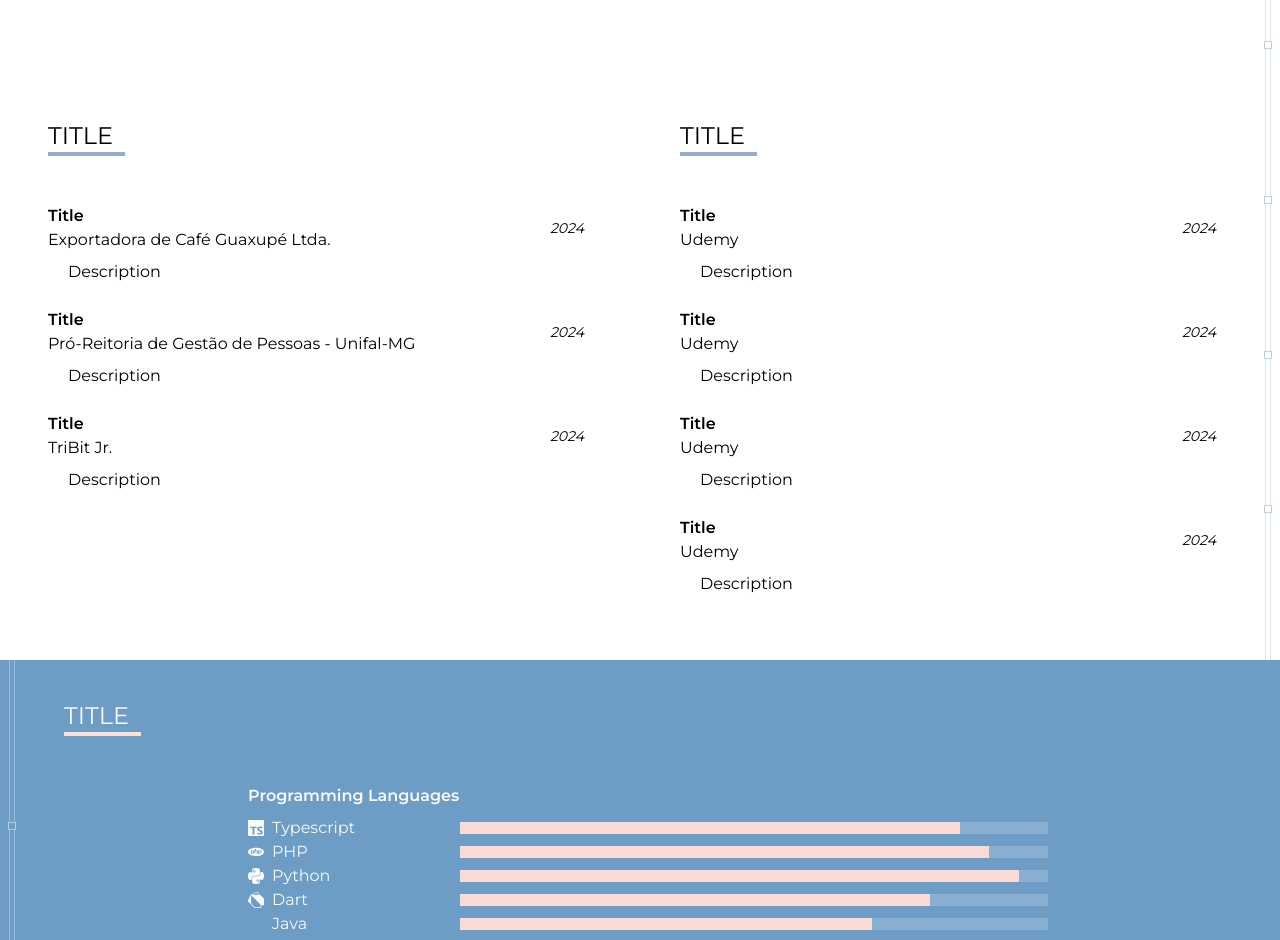
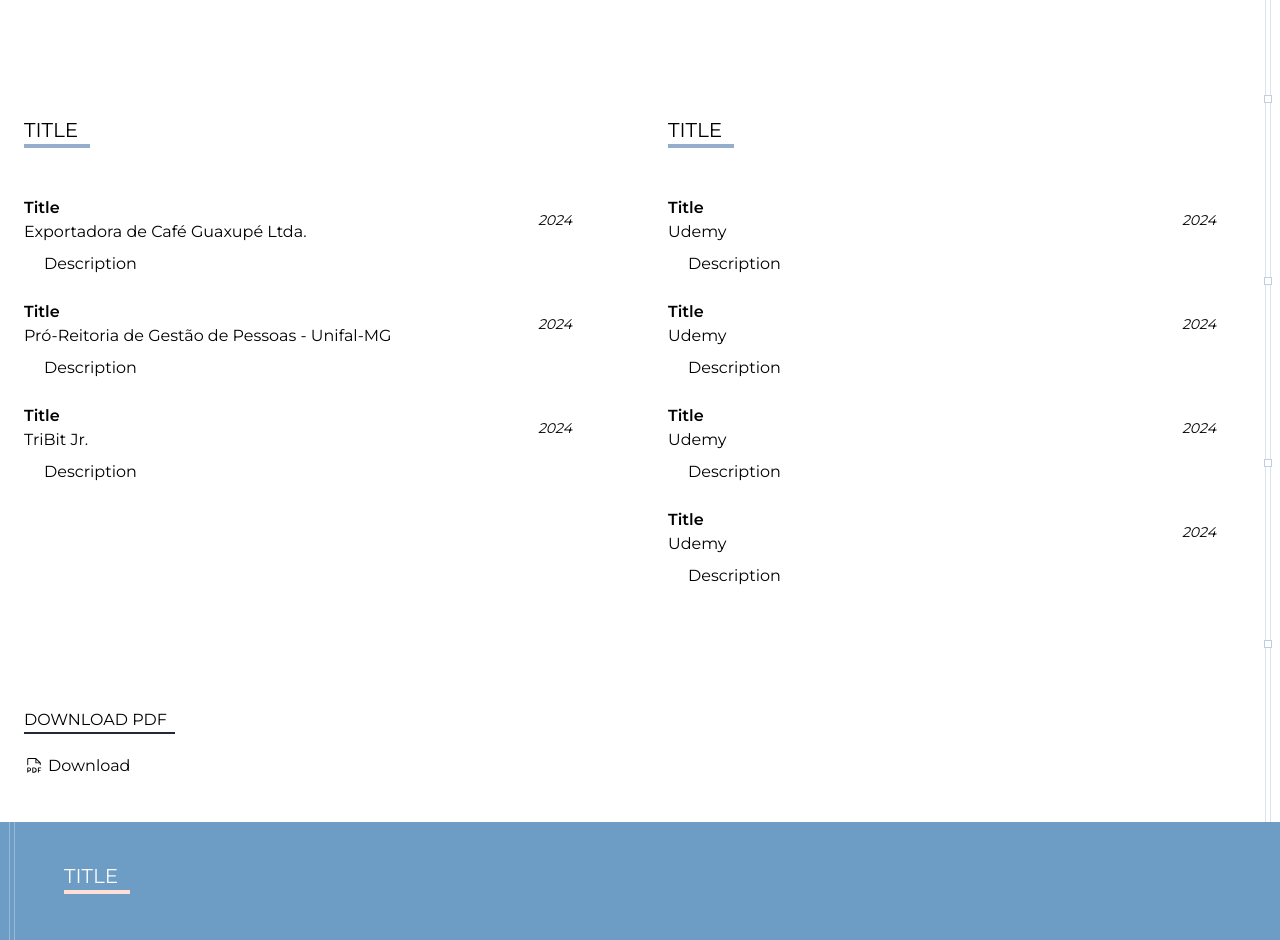
Before and after one commit to wendellavila/portfolio_next, a Next.js app: page /en in a window 1280 px wide. Shown: the part 1860-2800 px from the top of the page. Built offline with nearby package versions, Linux system fonts and the light colour scheme; some icons are missing; what tailwindcss-animated would draw is missing.

Commit message:
feat: Added download button to CV Section

```diff
--- a/src/app/[lang]/(cv)/CvSection.tsx
+++ b/src/app/[lang]/(cv)/CvSection.tsx
@@ -5,6 +5,7 @@ import { SectionProps } from '@/typing/props';
 import { VerticalNav } from '@/components/VerticalNav';
 import { CvSubSection } from './CvSubSection';
 import { useInView } from '@/utils/hooks';
+import { DownloadCV } from './DownloadCV';
 
 export function CvSection(props: SectionProps) {
   const { componentRef, items } = props;
@@ -23,11 +24,10 @@ export function CvSection(props: SectionProps) {
       id="education-experience"
       className="min-h-screen flex flex-row bg-white"
     >
+      <div className="grow flex flex-col pt-2 pb-10 px-6 md:pr-0">
         <div
-        className={`grow pt-2 pb-10 px-6 md:pl-12 md:pr-0 ${
-          animate ? 'visible' : 'hidden'
-        }
-        inline-grid gap-24 lg:grid-cols-2`}
+          className={`inline-grid gap-24 mb-24 lg:grid-cols-2
+          ${animate ? 'visible' : 'hidden'}`}
         >
           <CvSubSection
             subsection="education"
@@ -46,6 +46,12 @@ export function CvSection(props: SectionProps) {
             className="order-4 animate-fade-left"
           />
         </div>
+        <div className="flex flex-col 2xl:items-center">
+          <DownloadCV
+            className={`animate-fade-right ${animate ? 'visible' : 'hidden'}`}
+          />
+        </div>
+      </div>
       <VerticalNav
         items={items}
         position="right"
--- /dev/null
+++ b/src/app/[lang]/(cv)/DownloadCV.tsx
@@ -0,0 +1,44 @@
+import { Iconify } from '@/components/Iconify';
+import { SectionHeader } from '@/components/SectionHeader';
+import { ComponentProps } from '@/typing/props';
+import { useLocale, useTranslations } from 'next-intl';
+
+export function DownloadCV(props: ComponentProps) {
+  const { className } = props;
+  const i18n = useTranslations('sections.cv');
+  const lang = useLocale();
+
+  const basePath =
+    'https://raw.githubusercontent.com/wendellavila/wendellavila/main/assets/files';
+
+  return (
+    <article className={`flex flex-col ${className}`}>
+      <SectionHeader
+        component="span"
+        className="text-base"
+        decorationClassName="bg-gray-800"
+      >
+        {i18n('downloadPDF')}
+      </SectionHeader>
+      <a
+        role="button"
+        download={`Wendell_Avila_CV_${lang}`}
+        href={`${basePath}/CV_${lang}.pdf`}
+        target="_blank"
+        className="flex flex-row"
+      >
+        <div
+          className="py-1 inline-flex flex-row items-center justify-center
+          font-sm hover:underline"
+        >
+          <Iconify
+            icon="ph:file-pdf-light"
+            width={20}
+            className="mr-1 font-bold"
+          />
+          {i18n('download')}
+        </div>
+      </a>
+    </article>
+  );
+}
--- a/src/app/[lang]/(skills)/SkillsSection.tsx
+++ b/src/app/[lang]/(skills)/SkillsSection.tsx
@@ -34,7 +34,7 @@ export function SkillsSection(props: SectionProps) {
         backgroundColor="blueprint"
       />
       <div className="grow pt-2 pb-16 px-6 md:pr-12 md:pl-0 flex flex-col">
-        <SectionHeader className="" decorationClassName="bg-cream">
+        <SectionHeader decorationClassName="bg-cream">
           {i18n('title')}
         </SectionHeader>
         <div
--- a/src/components/SectionHeader.tsx
+++ b/src/components/SectionHeader.tsx
@@ -1,35 +1,35 @@
 interface Props {
   children: string;
-  component?: 'h2' | 'h3';
+  component?: 'h2' | 'span';
   className?: string;
   decorationClassName?: string;
 }
 
 export function SectionHeader(props: Props) {
-  const { children, className, component, decorationClassName } = props;
+  const { children, className, decorationClassName } = props;
 
-  const TextComponent = component ?? 'h2';
+  let component = props.component ?? 'h2';
+  const TextComponent = component;
 
   return (
     <div
-      className={`mt-8 mb-12 flex flex-row items-end ${
-        component === 'h3' ? 'text-xl' : 'text-2xl'
-      } ${className ?? ''}`}
+      className={`flex flex-row items-end
+      ${component === 'h2' ? 'text-xl mt-8 mb-12' : 'text-2xl mb-4'}
+      ${className ?? ''}`}
     >
       <TextComponent>
         {children.toLocaleUpperCase()}
         <span
           aria-hidden
-          className={`block h-1 w-auto ${
-            decorationClassName ?? 'bg-blueprint'
-          }`}
+          className={`block ${component === 'h2' ? 'h-1' : 'h-0.5'} w-auto
+            ${decorationClassName ?? 'bg-blueprint'}`}
         ></span>
       </TextComponent>
       <span
         aria-hidden
-        className={`h-1 ${component === 'h3' ? 'w-2' : 'w-3'} ${
-          decorationClassName ?? 'bg-blueprint'
-        }`}
+        className={`${component === 'h2' ? 'h-1' : 'h-0.5'}
+        ${component === 'h2' ? 'w-3' : 'w-2'}
+        ${decorationClassName ?? 'bg-blueprint'}`}
       ></span>
     </div>
   );
--- a/src/i18n/translations_en.json
+++ b/src/i18n/translations_en.json
@@ -16,7 +16,9 @@
             "content": "Lorem ipsum dolor sit amet, consectetur adipiscing elit. Nam orci turpis, posuere a metus at, consectetur rutrum lacus. Praesent feugiat egestas lectus, eu feugiat leo facilisis vitae. Vestibulum feugiat neque a diam tincidunt pretium. Donec condimentum ornare posuere. Integer tempus orci id efficitur imperdiet. Vivamus aliquet tristique nisl, sed viverra augue pulvinar vel. Aenean ornare blandit nisi imperdiet fermentum. Duis gravida erat porttitor justo tempus tristique. In lectus ipsum, fermentum a porttitor.\nLorem ipsum dolor sit amet, consectetur adipiscing elit. Nam orci turpis, posuere a metus at, consectetur rutrum lacus. Praesent feugiat egestas lectus, eu feugiat leo facilisis vitae. Vestibulum feugiat neque a diam tincidunt pretium. Donec condimentum ornare posuere. Integer tempus orci id efficitur imperdiet.\nVivamus aliquet tristique nisl, sed viverra augue pulvinar vel. Aenean ornare blandit nisi imperdiet fermentum. Duis gravida erat porttitor justo tempus tristique. In lectus ipsum, fermentum a porttitor vitae, consectetur vel nibh."
         },
         "cv": {
-            "title": "CV"
+            "title": "CV",
+            "download": "Download",
+            "downloadPDF": "Download PDF"
         },
         "education": {
             "title": "Title",
```
Lines whose indentation alone changed are shown as unchanged.
